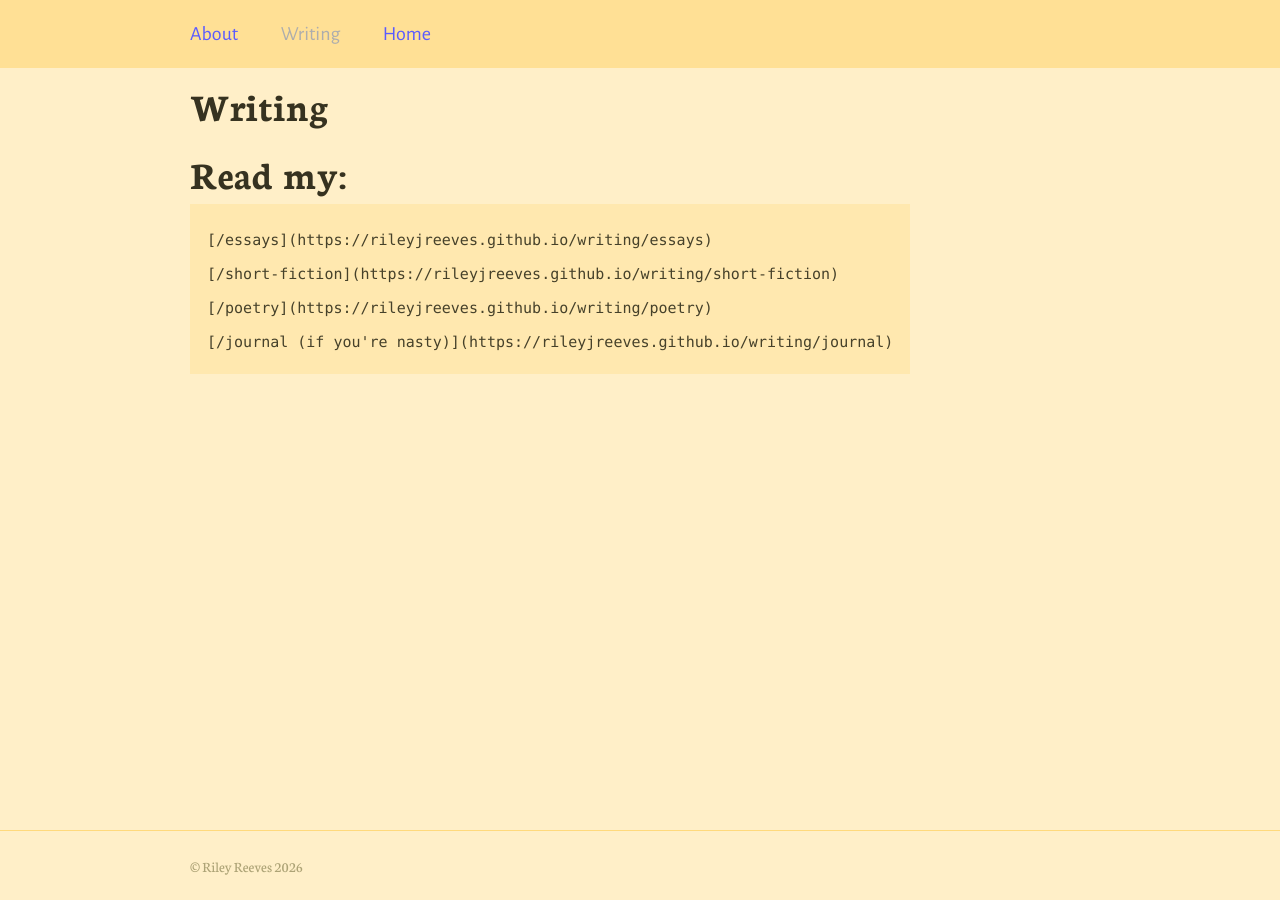
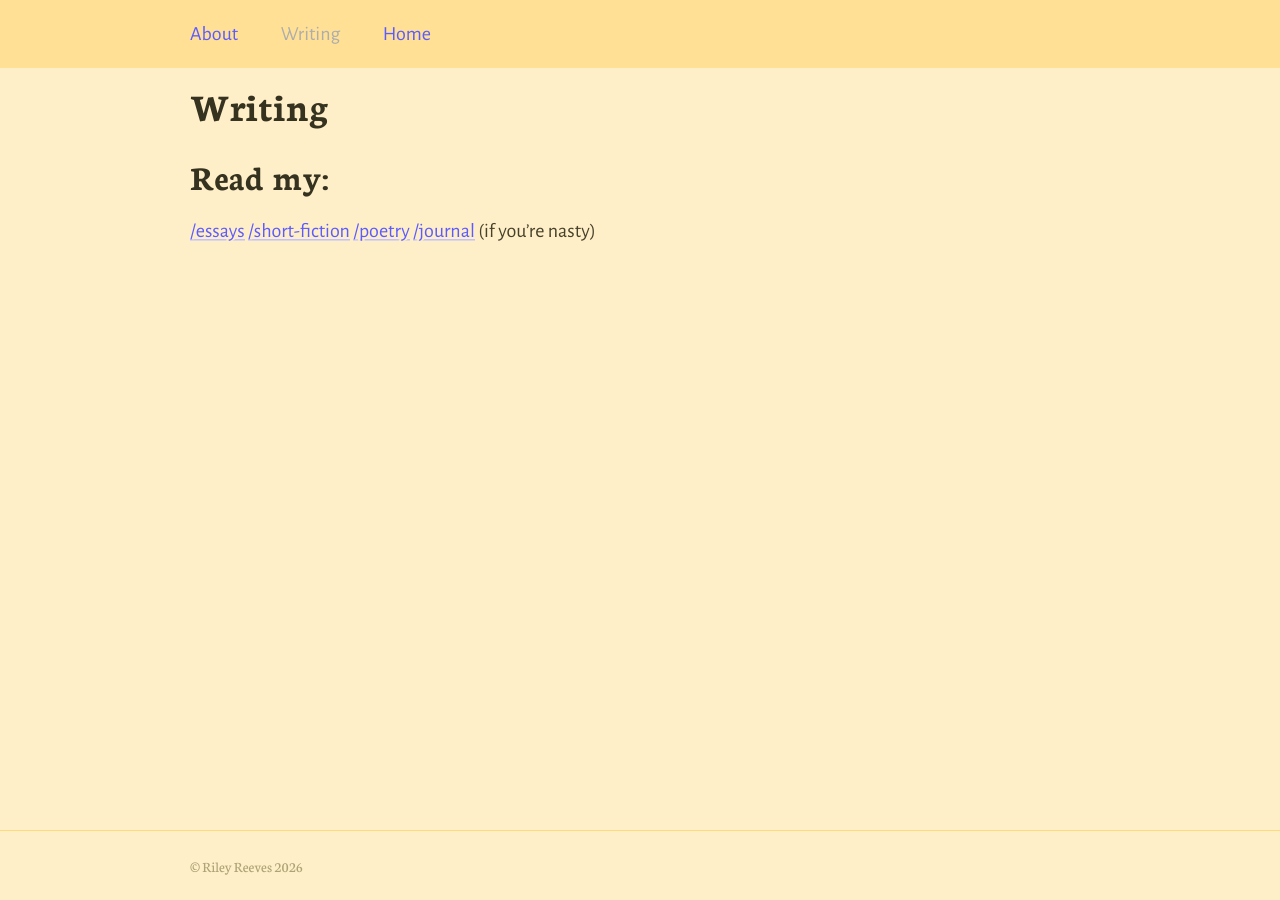
Before and after one commit to rileyjreeves/rileyjreeves.github.io, a Jekyll site: the page built from writing/index.markdown, in a window 1280 px wide. Built offline with Jekyll 4.4.1, drawn with Linux system fonts in a browser that asks for light colours; some of the changed lines change nothing that is shown.

Commit message:
retry links

```diff
--- a/writing/index.markdown
+++ b/writing/index.markdown
@@ -3,8 +3,8 @@ layout: page
 title: "Writing"
 permalink: /writing/
 ---
-# Read my:
-    [/essays](https://rileyjreeves.github.io/writing/essays)
-    [/short-fiction](https://rileyjreeves.github.io/writing/short-fiction)
-    [/poetry](https://rileyjreeves.github.io/writing/poetry)
-    [/journal (if you're nasty)](https://rileyjreeves.github.io/writing/journal)
+## Read my:
+[/essays]({{ site.baseurl }}/writing/essays)
+[/short-fiction]({{ site.baseurl }}/writing/short-fiction)
+[/poetry]({{ site.baseurl }}/writing/poetry)
+[/journal]({{ site.baseurl }}/writing/journal) (if you're nasty)
```
